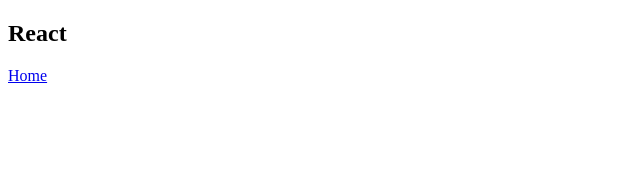
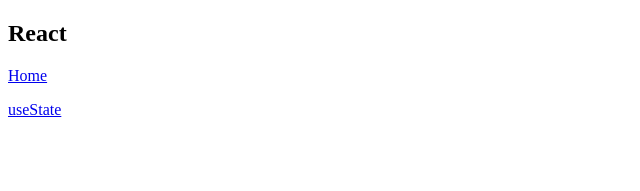
Before and after one commit to keroro0402/Next_Docker_App, a Next.js app in the folder web/: page / in a window 1280 px wide. Shown: the top 191 px of the page, without its empty margins (0-640 px from the left). Built offline with nearby package versions, Linux system fonts and the light colour scheme.

Commit message:
useStateページへのリンク作成

```diff
--- a/web/src/app/page.tsx
+++ b/web/src/app/page.tsx
@@ -7,6 +7,9 @@
       <p>
         <Link href={'./'}>Home</Link>
       </p>
+      <p>
+        <Link href={'./01_useState'}>useState</Link>
+      </p>
     </>
   );
 }
```
